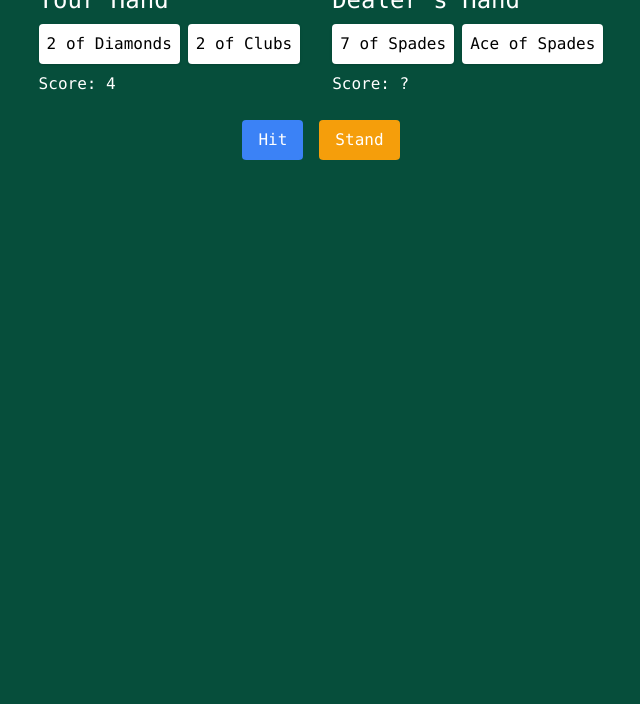
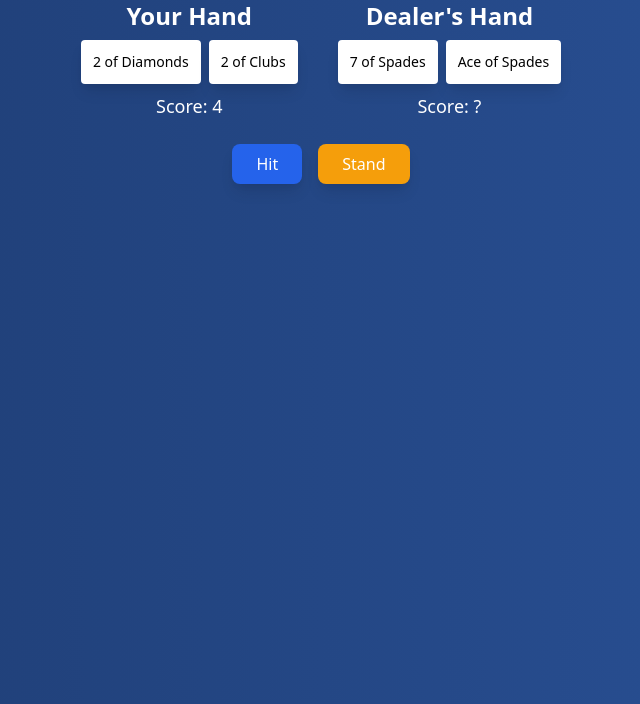
Before and after one commit to 20a31a05a6/games, a plain HTML site: page blackjack.html in a window 1280 px wide. Shown: the part 96-800 px from the top of the page, without its empty margins (319-959 px from the left). Drawn offline with nearby package versions, Linux system fonts and the light colour scheme.

Commit message:
Update blackjack.html

```diff
--- a/blackjack.html
+++ b/blackjack.html
@@ -5,35 +5,47 @@
   <meta name="viewport" content="width=device-width, initial-scale=1.0" />
   <title>Blackjack Game</title>
   <link href="https://cdn.jsdelivr.net/npm/tailwindcss@2.2.19/dist/tailwind.min.css" rel="stylesheet">
+  <style>
+    body {
+      background: linear-gradient(to right, #1e3c72, #2a5298);
+    }
+    .card {
+      transition: transform 0.3s ease;
+    }
+    .card:hover {
+      transform: scale(1.05);
+    }
+  </style>
 </head>
-<body class="bg-green-900 text-white font-mono flex flex-col items-center p-6">
-  <h1 class="text-4xl mb-4">🃏 Blackjack Game</h1>
+<body class="text-white font-sans flex flex-col items-center p-6">
+  <h1 class="text-5xl font-bold mb-6 animate-pulse">🃏 Blackjack Game</h1>
 
-  <div class="flex gap-8">
+  <div class="flex flex-col md:flex-row gap-10 items-center justify-center">
     <!-- Player Hand -->
-    <div>
-      <h2 class="text-2xl">Your Hand</h2>
-      <div id="player-hand" class="flex gap-2 mt-2"></div>
-      <p id="player-score" class="mt-2">Score: 0</p>
+    <div class="text-center">
+      <h2 class="text-2xl font-semibold">Your Hand</h2>
+      <div id="player-hand" class="flex gap-2 mt-2 flex-wrap justify-center"></div>
+      <p id="player-score" class="mt-2 text-lg font-medium">Score: 0</p>
     </div>
 
     <!-- Dealer Hand -->
-    <div>
-      <h2 class="text-2xl">Dealer's Hand</h2>
-      <div id="dealer-hand" class="flex gap-2 mt-2"></div>
-      <p id="dealer-score" class="mt-2">Score: ?</p>
+    <div class="text-center">
+      <h2 class="text-2xl font-semibold">Dealer's Hand</h2>
+      <div id="dealer-hand" class="flex gap-2 mt-2 flex-wrap justify-center"></div>
+      <p id="dealer-score" class="mt-2 text-lg font-medium">Score: ?</p>
     </div>
   </div>
 
   <!-- Buttons -->
-  <div class="mt-6 flex gap-4">
-    <button id="hit-button" class="bg-blue-500 hover:bg-blue-700 px-4 py-2 rounded">Hit</button>
-    <button id="stand-button" class="bg-yellow-500 hover:bg-yellow-700 px-4 py-2 rounded">Stand</button>
-    <button id="restart-button" class="bg-red-500 hover:bg-red-700 px-4 py-2 rounded hidden">Play Again</button>
+  <div class="mt-6 flex gap-4 flex-wrap justify-center">
+    <button id="hit-button" class="bg-blue-600 hover:bg-blue-800 px-6 py-2 rounded-lg shadow-lg transition-transform transform hover:scale-105">Hit</button>
+    <button id="stand-button" class="bg-yellow-500 hover:bg-yellow-700 px-6 py-2 rounded-lg shadow-lg transition-transform transform hover:scale-105">Stand</button>
+    <button id="restart-button" class="bg-red-500 hover:bg-red-700 px-6 py-2 rounded-lg shadow-lg hidden transition-transform transform hover:scale-105">Play Again</button>
   </div>
 
   <!-- Game Result -->
-  <div class="mt-6 text-2xl" id="result"></div>
+  <div class="mt-6 text-2xl font-bold" id="result"></div>
+
   <script>
     const suits = ['Hearts', 'Diamonds', 'Clubs', 'Spades'];
     const ranks = ['2', '3', '4', '5', '6', '7', '8', '9', '10', 'Jack', 'Queen', 'King', 'Ace'];
@@ -85,7 +97,7 @@ function drawCard(hand, container) {
       const card = deck.pop();
       hand.push(card);
       const cardDiv = document.createElement('div');
-  cardDiv.className = 'bg-white text-black p-2 rounded shadow';
+      cardDiv.className = 'card bg-white text-black p-3 rounded shadow-lg text-sm';
       cardDiv.innerText = `${card.rank} of ${card.suit}`;
       container.appendChild(cardDiv);
     }
@@ -134,11 +146,9 @@ function startGame() {
       gameOver = false;
       result.innerText = '';
 
-  // Clear previous cards
       playerHandDiv.innerHTML = '';
       dealerHandDiv.innerHTML = '';
 
-  // Deal initial cards
       drawCard(playerHand, playerHandDiv);
       drawCard(playerHand, playerHandDiv);
       drawCard(dealerHand, dealerHandDiv);
@@ -165,9 +175,7 @@ standBtn.onclick = () => {
 
     restartBtn.onclick = startGame;
 
-// Start the first game
     startGame();
-
   </script>
 </body>
 </html>
```
Lines whose indentation alone changed are shown as unchanged.
